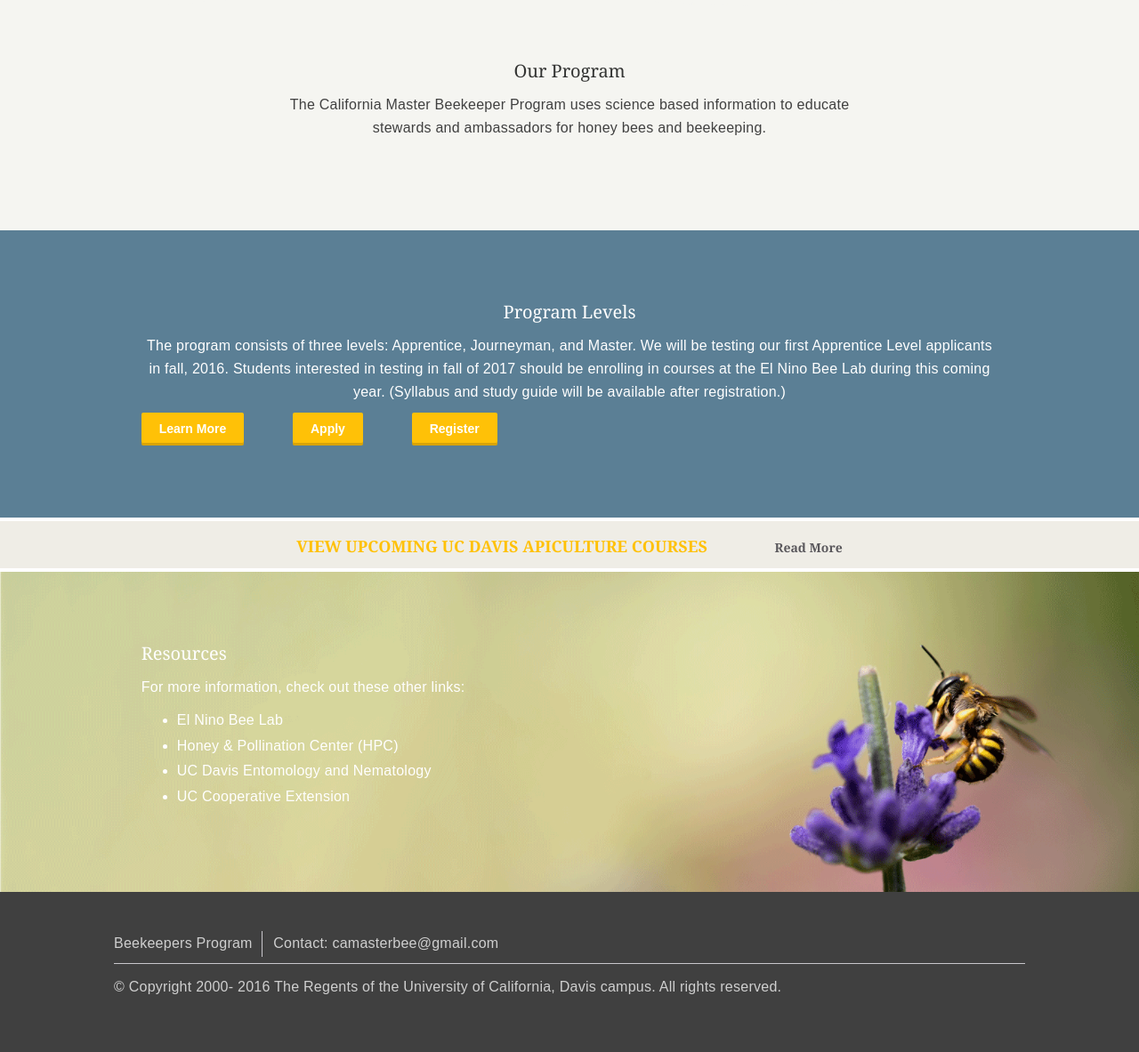
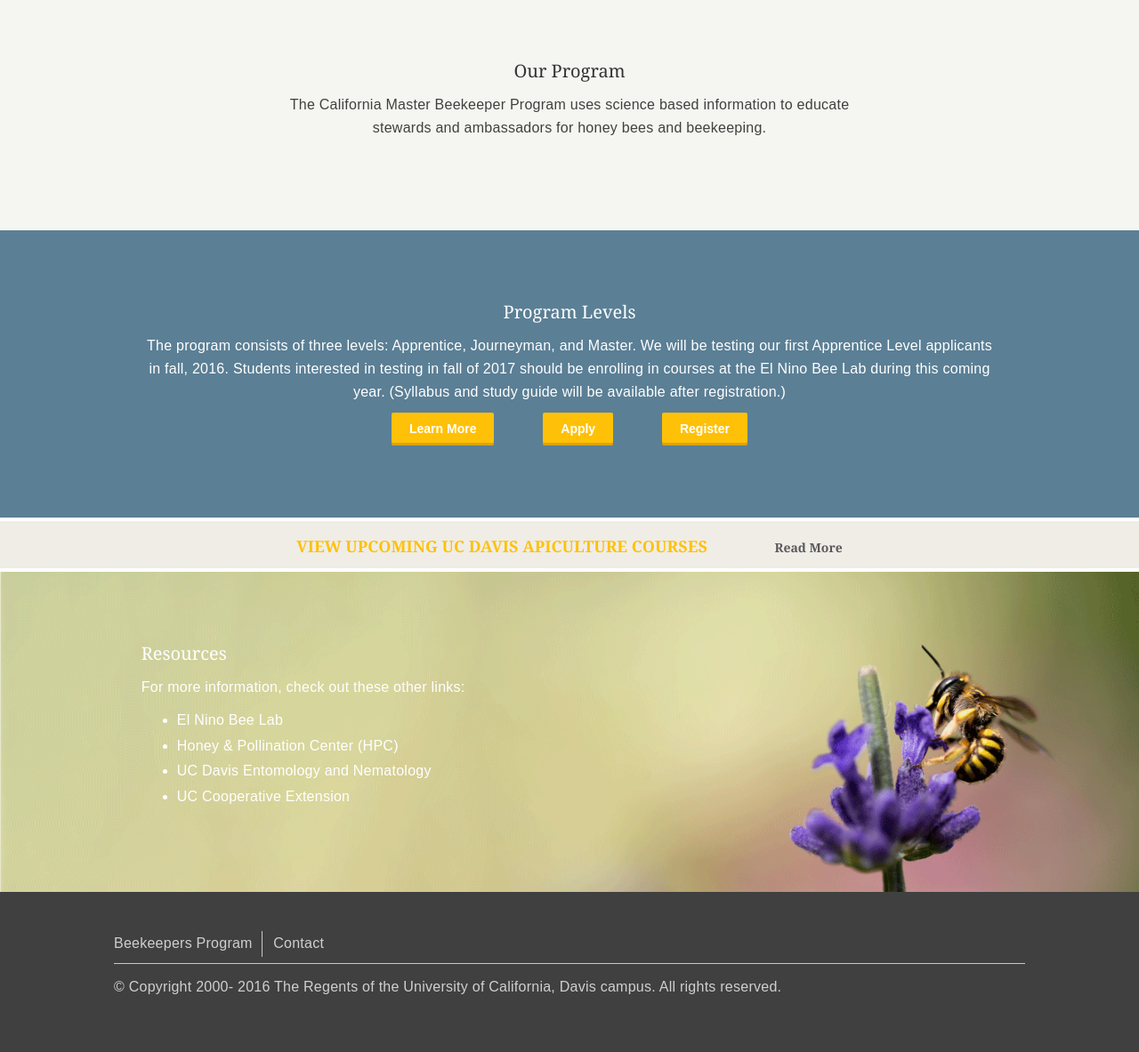
Before and after one commit to ucdavis/beekeeperprogram, a Jekyll site: the page built from index.html, in a window 1280 px wide. Shown: the whole page at 89% size. Built offline with Jekyll 4.4.1, drawn with Linux system fonts in a browser that asks for light colours; nearby versions of some CDN libraries; the list of posts is cut into pages by our own code.

Commit message:
center btw, update contact

```diff
--- a/_includes/footer.html
+++ b/_includes/footer.html
@@ -3,7 +3,7 @@
         <div class="foot_top">
             <ul class="footer-list no-bullet">
                 <li><a href="/">{{site.title}}</a></li>
-                <li>Contact: <a href="mailto:camasterbee@gmail.com">camasterbee@gmail.com</a></li>
+                <li>Contact<a href="mailto:camasterbee@gmail.com"></a></li>
             </ul>
         </div>
         <div class="foot_bottom">
--- a/_sass/_regions.scss
+++ b/_sass/_regions.scss
@@ -116,6 +116,7 @@
 }
 
 div #program-buttons {
+    margin:0 auto;
     max-width: 400px;
     display: flex;
     flex-direction: row;
```
Also changed, not shown: 4 other files.
